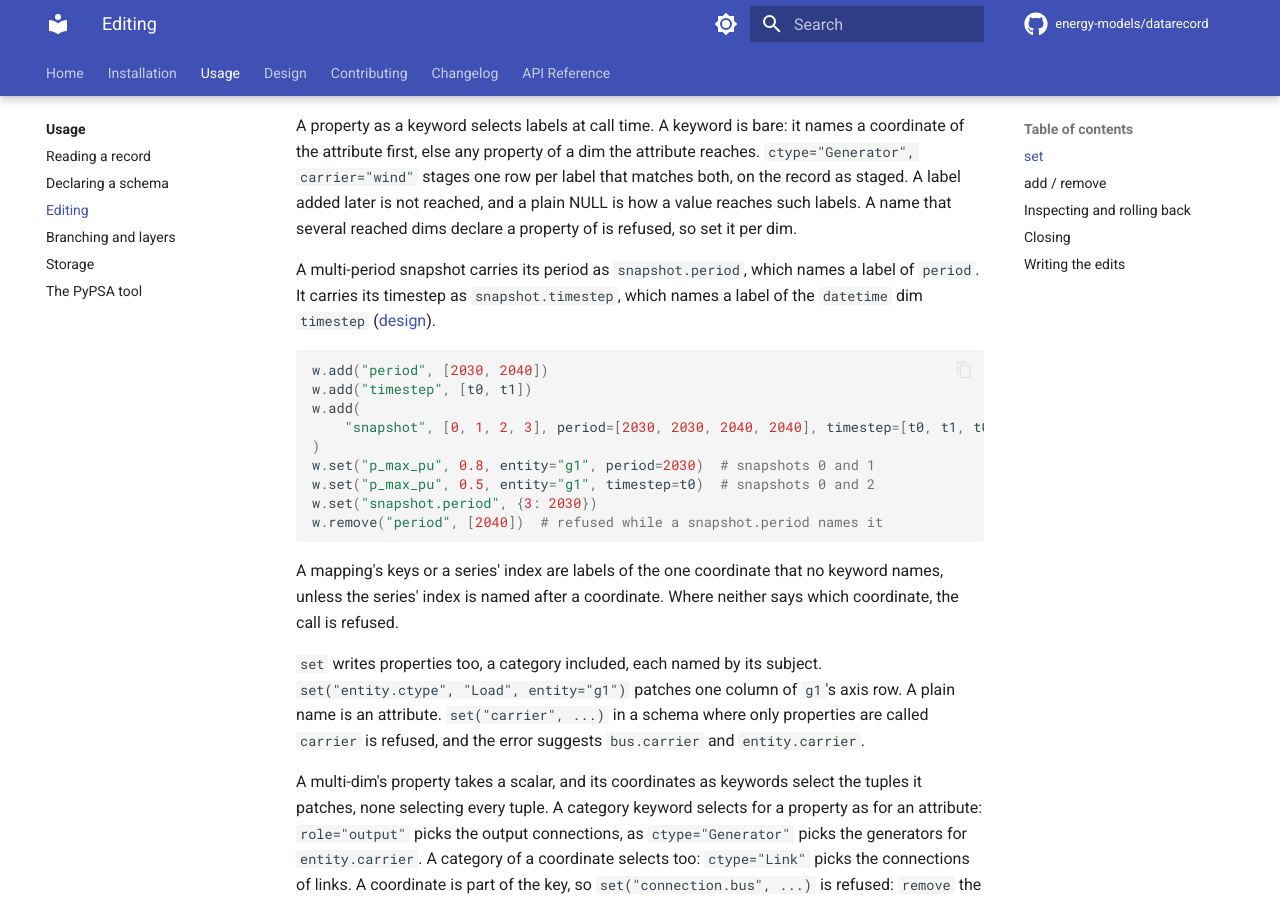
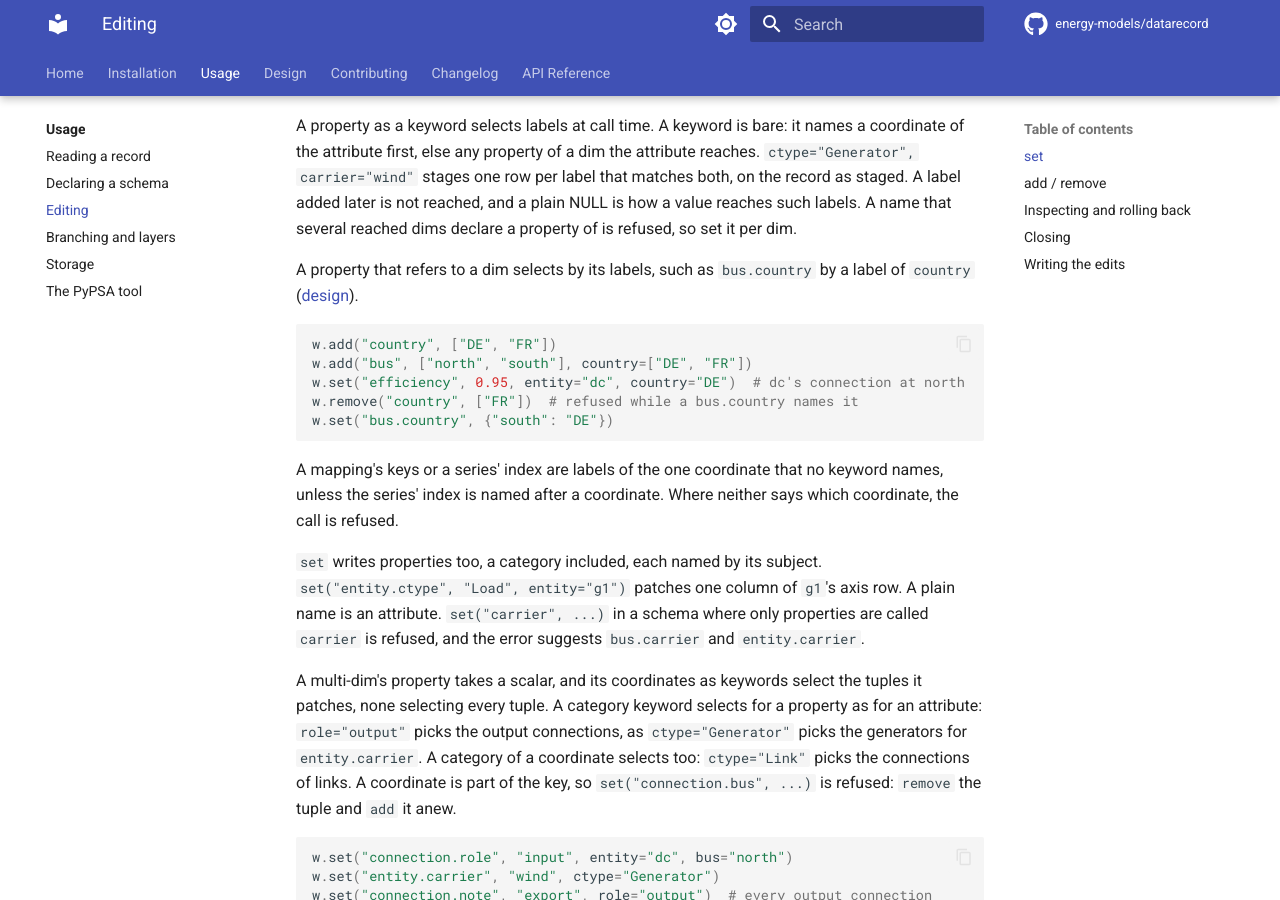
Before and after one commit to energy-models/datarecord, an MkDocs documentation site: the page built from docs/usage/editing.md, in a window 1280 px wide and 900 px high, scrolled down 798 px. Built offline with MkDocs 1.6.1 and Material for MkDocs 9.7.7, drawn with Linux system fonts in a browser that asks for light colours; comment, search, counter and statistics services are not loaded.

Commit message:
docs: map labels by bus.country, not snapshot

````diff
--- a/docs/usage/editing.md
+++ b/docs/usage/editing.md
@@ -46,19 +46,14 @@ A keyword is bare: it names a coordinate of the attribute first, else any proper
 A label added later is not reached, and a plain NULL is how a value reaches such labels.
 A name that several reached dims declare a property of is refused, so set it per dim.
 
-A multi-period snapshot carries its period as `snapshot.period`, which names a label of `period`.
-It carries its timestep as `snapshot.timestep`, which names a label of the `datetime` dim `timestep` ([design](../design/model/dims.md#mapping-labels-to-another-dim)).
+A property that refers to a dim selects by its labels, such as `bus.country` by a label of `country` ([design](../design/model/dims.md#mapping-labels-to-another-dim)).
 
 ```python
-w.add("period", [2030, 2040])
-w.add("timestep", [t0, t1])
-w.add(
-    "snapshot", [0, 1, 2, 3], period=[2030, 2030, 2040, 2040], timestep=[t0, t1, t0, t1]
-)
-w.set("p_max_pu", 0.8, entity="g1", period=2030)  # snapshots 0 and 1
-w.set("p_max_pu", 0.5, entity="g1", timestep=t0)  # snapshots 0 and 2
-w.set("snapshot.period", {3: 2030})
-w.remove("period", [2040])  # refused while a snapshot.period names it
+w.add("country", ["DE", "FR"])
+w.add("bus", ["north", "south"], country=["DE", "FR"])
+w.set("efficiency", 0.95, entity="dc", country="DE")  # dc's connection at north
+w.remove("country", ["FR"])  # refused while a bus.country names it
+w.set("bus.country", {"south": "DE"})
 ```
 
 A mapping's keys or a series' index are labels of the one coordinate that no keyword names, unless the series' index is named after a coordinate.
````
Also changed, not shown: docs/usage/schema.md (+1 -1 lines).
